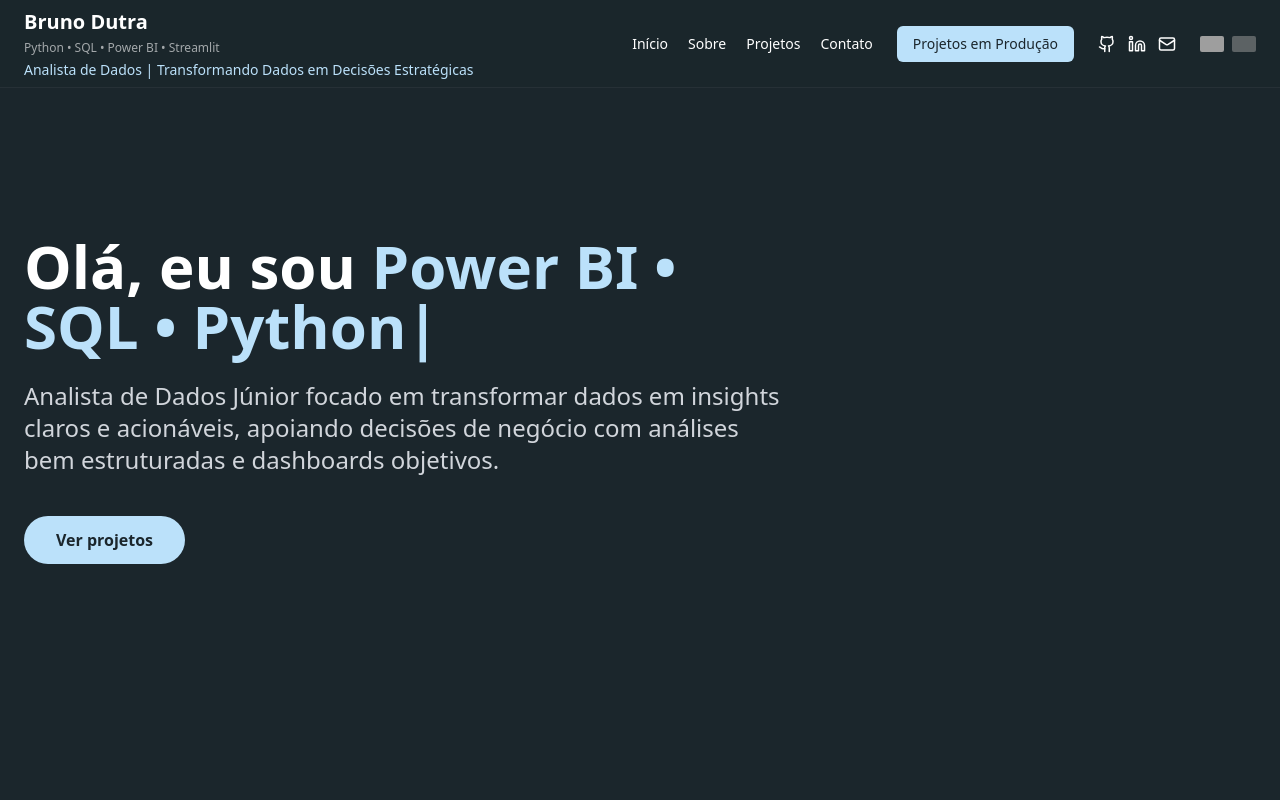
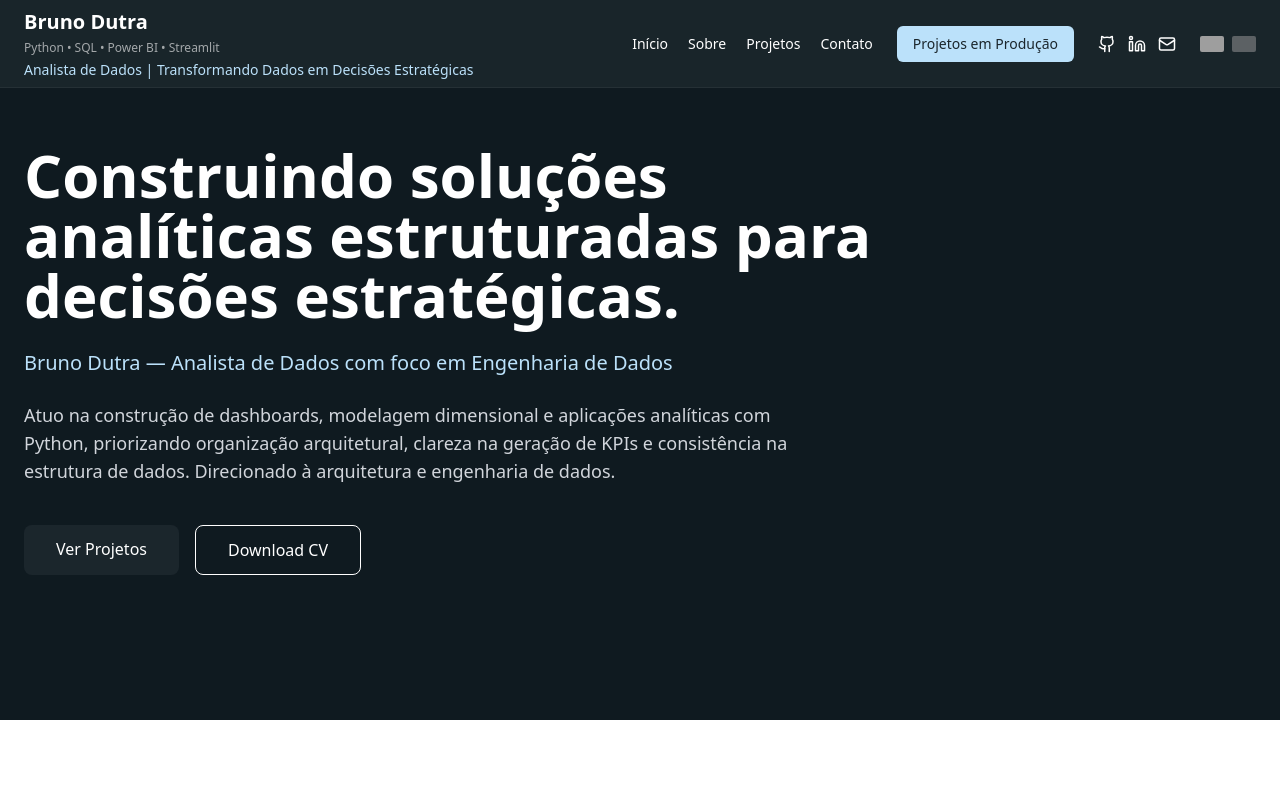
Before and after one commit to brunodutraho/bruno-dutra-portfolio, a React (Vite) app: page / in a window 1280 px wide. Shown: the top 800 px of the page. Built offline with nearby package versions, Linux system fonts and the light colour scheme; grey boxes are pictures that could not be loaded.

Commit message:
feat(footer): adiciona links externos e organização institucional.

```diff
--- a/src/components/Hero.tsx
+++ b/src/components/Hero.tsx
@@ -1,93 +1,59 @@
 import React, { useContext } from 'react';
-import { TypeAnimation } from 'react-type-animation';
 import { motion } from 'framer-motion';
 import { LanguageContext } from '../context/LanguageContext';
 
 const Hero = () => {
   const { lang } = useContext(LanguageContext);
 
-  const texts = {
-    pt: {
-      greeting: 'Olá, eu sou',
-      subtitle:
-        'Analista de Dados Júnior focado em transformar dados em insights claros e acionáveis, apoiando decisões de negócio com análises bem estruturadas e dashboards objetivos.',
-      cta: 'Ver projetos',
-      sequence: [
-        'Bruno Dutra',
-        1200,
-        'Analista de Dados',
-        1200,
-        'Power BI • SQL • Python',
-        1200,
-        'Dados aplicados ao negócio',
-        1200,
-      ],
-    },
-    en: {
-      greeting: 'Hi, I am',
-      subtitle:
-        'Junior Data Analyst focused on turning data into clear, actionable insights, supporting business decisions through well-structured analyses and dashboards.',
-      cta: 'View projects',
-      sequence: [
-        'Bruno Dutra',
-        1200,
-        'Junior Data Analyst',
-        1200,
-        'Power BI • SQL • Python',
-        1200,
-        'Business-driven data',
-        1200,
-      ],
-    },
-  };
-
-  const t = texts[lang];
-
   return (
     <section
       id="home"
-      className="min-h-screen bg-[#1B262C] text-white flex items-center"
+      className="pt-24 md:pt-28 pb-20 md:pb-28 min-h-[calc(100vh-5rem)] flex items-center bg-[#0F1A20] text-white"
     >
       <div className="container mx-auto px-6">
         <motion.div
-          initial={{ opacity: 0, y: 24 }}
+          initial={{ opacity: 0, y: 40 }}
           animate={{ opacity: 1, y: 0 }}
-          transition={{ duration: 0.8, ease: 'easeOut' }}
-          className="max-w-3xl"
+          transition={{ duration: 0.8 }}
+          className="max-w-4xl mx-auto md:mx-0 text-center md:text-left"
         >
-          {/* TÍTULO */}
-          <h1 className="text-4xl md:text-6xl font-bold mb-6 leading-tight">
-            {t.greeting}{' '}
-            <TypeAnimation
-              key={lang}
-              sequence={t.sequence}
-              wrapper="span"
-              speed={55}
-              repeat={Infinity}
-              className="text-[#BBE1FA]"
-              title="Nome e especialidades"
-            />
+
+          <h1 className="text-3xl sm:text-4xl md:text-5xl lg:text-6xl font-bold mb-6 leading-tight">
+            {lang === 'pt'
+              ? 'Construindo soluções analíticas estruturadas para decisões estratégicas.'
+              : 'Building structured analytical solutions for strategic decision-making.'}
           </h1>
 
-          {/* SUBTÍTULO */}
-          <p
-            className="text-lg md:text-2xl mb-10 text-gray-300 leading-relaxed"
-            title="Resumo profissional"
-          >
-            {t.subtitle}
+          <h2 className="text-base sm:text-lg md:text-xl text-[#BBE1FA] mb-6 font-medium">
+            {lang === 'pt'
+              ? 'Bruno Dutra — Analista de Dados com foco em Engenharia de Dados'
+              : 'Bruno Dutra — Data Analyst focused on Data Engineering'}
+          </h2>
+
+          <p className="text-gray-300 mb-10 leading-relaxed text-sm sm:text-base md:text-lg max-w-3xl mx-auto md:mx-0">
+            {lang === 'pt'
+              ? 'Atuo na construção de dashboards, modelagem dimensional e aplicações analíticas com Python, priorizando organização arquitetural, clareza na geração de KPIs e consistência na estrutura de dados. Direcionado à arquitetura e engenharia de dados.'
+              : 'I work on building dashboards, dimensional modeling, and analytical applications using Python, prioritizing architectural organization, KPI clarity, and data structure consistency. Focused on data architecture and data engineering.'}
           </p>
 
-          {/* CTA */}
-          <motion.a
-            href="#projetos"
-            whileHover={{ scale: 1.05 }}
-            whileTap={{ scale: 0.97 }}
-            className="inline-block bg-[#BBE1FA] text-[#1B262C] px-8 py-3 rounded-full
-              font-semibold hover:bg-white transition-colors duration-300"
-            title={t.cta}
-          >
-            {t.cta}
-          </motion.a>
+          <div className="flex flex-col sm:flex-row gap-4 justify-center md:justify-start">
+            <a
+              href="#projetos"
+              className="bg-[#1B262C] hover:bg-black text-white px-8 py-3 rounded-lg transition text-center"
+            >
+              {lang === 'pt' ? 'Ver Projetos' : 'View Projects'}
+            </a>
+
+            <a
+              href="/public/bruno-dutra-cv.pdf"
+              target="_blank"
+              rel="noopener noreferrer"
+              className="border border-white hover:bg-white hover:text-black px-8 py-3 rounded-lg transition text-center"
+            >
+              {lang === 'pt' ? 'Download CV' : 'Download Resume'}
+            </a>
+          </div>
+
         </motion.div>
       </div>
     </section>
```
